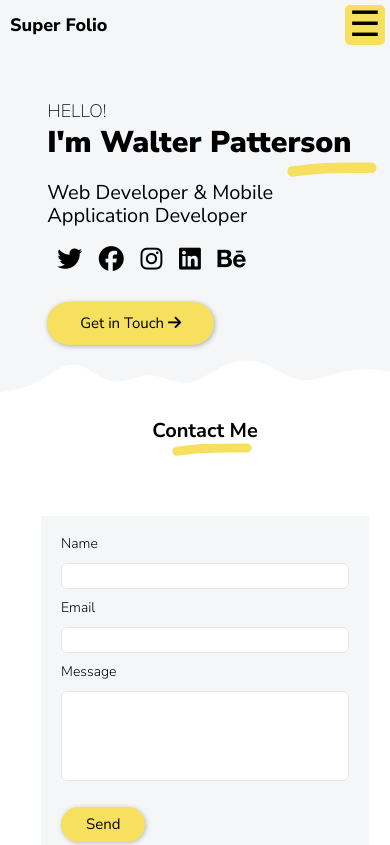
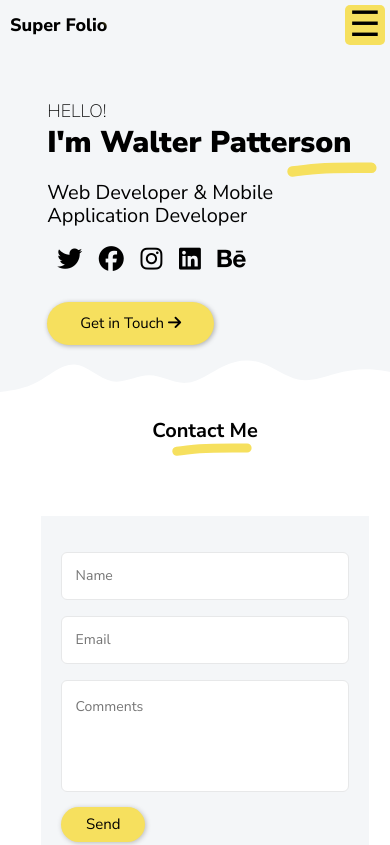
Before and after one commit to LaurierRose/Projet-cv, a plain HTML site: page contact.html in a window 390 px wide. Shown: the top 845 px of the page. Drawn offline with Linux system fonts and the light colour scheme.

Commit message:
Finished project

```diff
--- a/contact.html
+++ b/contact.html
@@ -25,7 +25,7 @@
 
 			<!-- Logo + Barre de navigation (COMMUN à toutes les pages) -->
 			<div class="container">
-				<div class="logo"><a href="index.html">Super Folio</a></div>
+				<div class="logo"><a class="linear-wipe" href="index.html">Super Folio</a></div>
 
 				<label class="menu-toggle open" for="toggle">☰</label>
 				<input type="checkbox" id="toggle">
@@ -87,15 +87,15 @@
 				<form class="contactForm">
 					<div>
 						<label for="Nom">Name</label><br>
-						<input class="formEntries" type="text" name="Nom">
+						<input class="formEntries" type="text" name="Nom" placeholder=" Name ">
 					</div>
 					<div>
 						<label for="email">Email</label><br>
-						<input class="formEntries" type="email" name="email">
+						<input class="formEntries" type="email" name="email" placeholder=" Email ">
 					</div>
 					<div>
 						<label for="commentaire">Message</label><br>
-						<textarea class="formEntries" name="" id="" cols="30" rows="5" style="resize: none;"></textarea>
+						<textarea class="formEntries" name="" id="" cols="30" rows="5" style="resize: none;" placeholder=" Comments "></textarea>
 					</div>
 					<button class="contactSendButton">Send</button>
 				</form>
--- a/css/animation.css
+++ b/css/animation.css
@@ -25,13 +25,25 @@ main {
     animation-fill-mode: backwards;
 }
 
+
+.linear-wipe {
+    background: linear-gradient(45deg, #000 40%, var(--yellow) 50%, #000 70%);
+    background-size: 170% auto;
+    color: #000;
+    background-clip: text;
+    -webkit-background-clip: text;
+    -webkit-text-fill-color: transparent;
+    animation: shine 15s ease-in-out infinite reverse;
+    animation-fill-mode: both;
+}
+
 /* ************************** Definition of the animations **************************** */
 
 @keyframes push{
     50%  {
         transform: scale(0.8);
     }
-  }
+}
 
 @keyframes pop{
     50%  {
@@ -39,7 +51,7 @@ main {
     }
   }
 
-  @keyframes fade-pop{
+@keyframes fade-pop{
     0%{
         opacity: 0;
     }
@@ -52,8 +64,7 @@ main {
     100%{
         opacity: 100;
     }
-
-  }
+}
 
   @keyframes left-right{
     50%  {
@@ -61,7 +72,7 @@ main {
     }
   }
 
-  @keyframes up-down{
+@keyframes up-down{
     0%{
         transform: translateY(-110%);
     }
@@ -75,4 +86,10 @@ main {
         text-replace: translateY(0);
     }
 
-  }
+}
+
+@keyframes shine {
+    10%, 100% {
+      background-position: 200% center;
+    }
+}
--- a/css/contact.css
+++ b/css/contact.css
@@ -38,12 +38,25 @@
     border-radius: 6px;
     border:solid 1px #e7e8e9;
     padding-left: 10px;
+
+}
+input:focus{
+    outline: none !important;
+    border-color: #F6e05e;
 }
 .contactForm textarea{
     width: 100%;
     border: solid 1px #e7e8e9;
     border-radius: 6px;
     padding-left: 10px;
+}
+textarea:focus{
+    outline: none !important;
+    border-color: #F6e05e;
+}
+
+::placeholder{
+    opacity: 0;
 }
 
 .contactSendButton{
@@ -92,10 +105,6 @@
 /* Mobile first */
 @media only screen and (max-width:576px) {
 
-    .contactTitleStroke h1{
-
-    }
-
     .contactContainer{
         flex-direction: column;
         align-items: center;
@@ -103,8 +112,20 @@
     }
     .contactForm{
         width: 80%;
-        margin-top: 20px;
+
     }
+    .formEntries{
+        margin: 0px;
+        padding: 15px;
+    }
+    .contactForm label{
+        display: none;
+    }
+    ::placeholder{
+        opacity: 1;
+        padding-top: 3px;
+    }
+
     .contactRightContent{
         width: 80%;
         margin-top: 20px;
```
